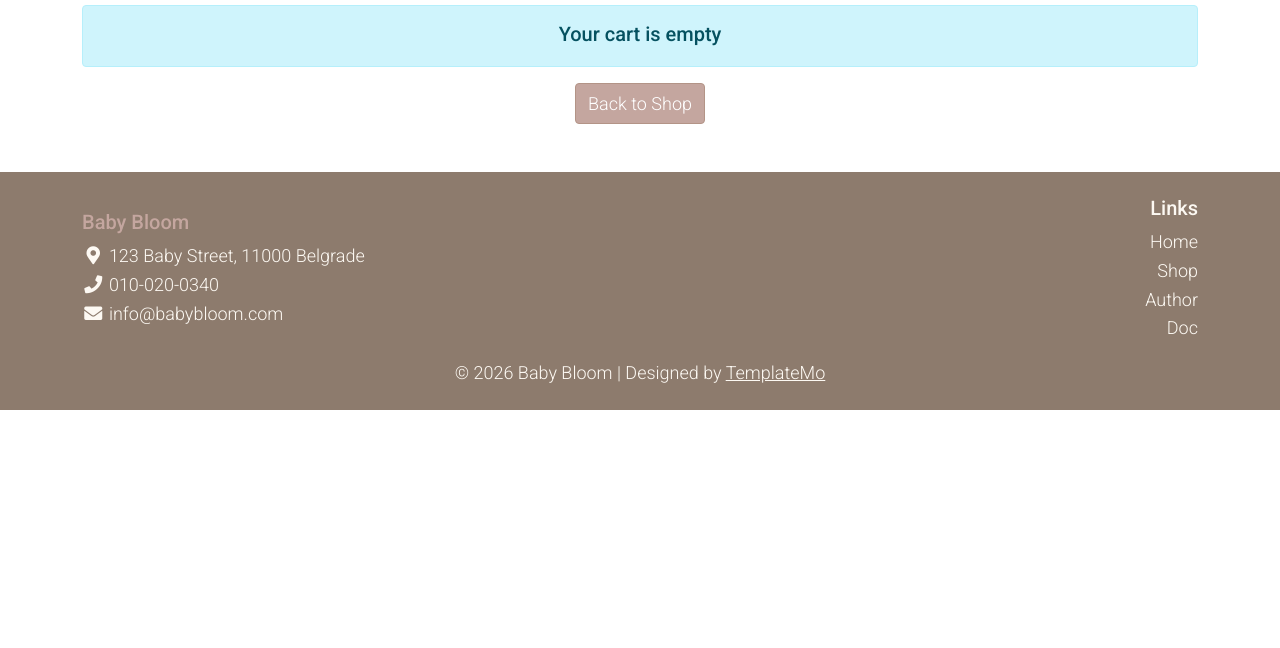
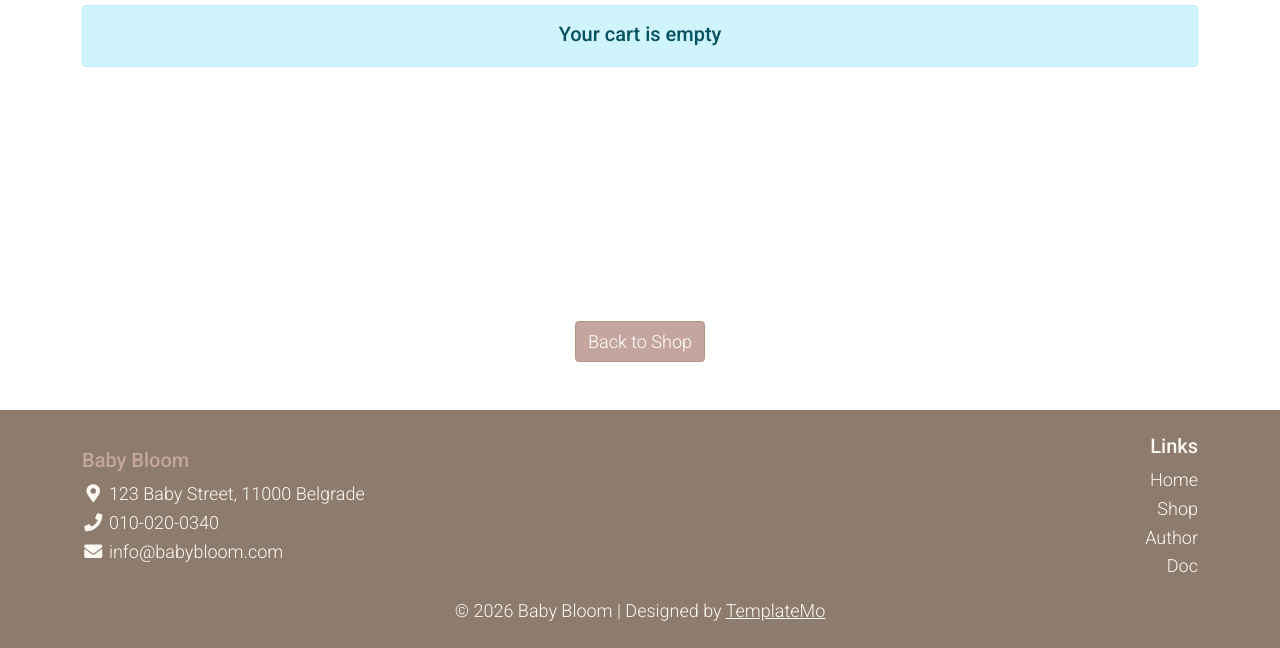
Before and after one commit to andjelam55/babyBloom, a plain HTML site: page card.html in a window 1280 px wide. Shown: the part 181-829 px from the top of the page. Before the commit the page ends 800 px from the top, so only its background shows below. Drawn offline with nearby package versions, Linux system fonts and the light colour scheme.

Commit message:
Add files via upload

```diff
--- a/assets/css/templatemo.css
+++ b/assets/css/templatemo.css
@@ -295,3 +295,6 @@ body, ul, li, p, a, label, input, div {
     z-index: 9999;
     display: none;
 }
+#cartRegion {
+    min-height: 300px; /* ili 400px ako hoćeš više */
+}
```
